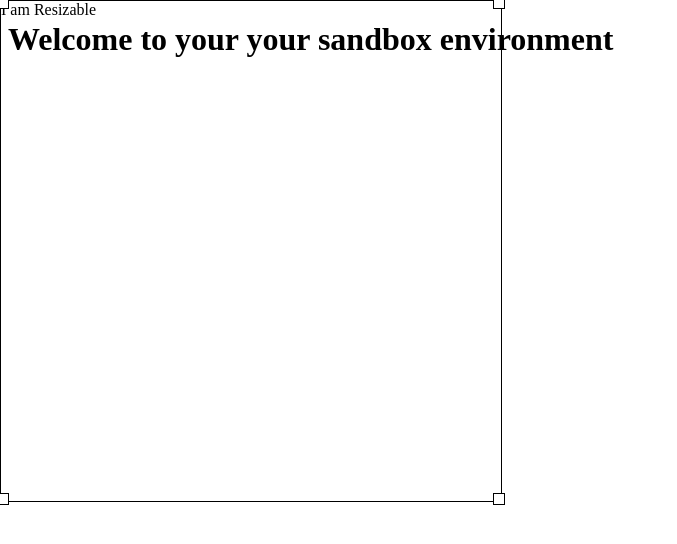
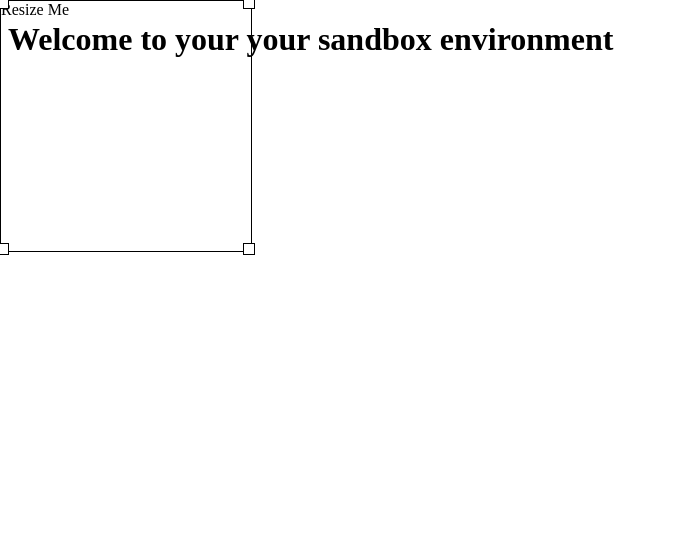
Before and after one commit to Martin-Karsten/vue3-drag-resize, a Vue app: page / in a window 1280 px wide. Shown: the top 544 px of the page, without its empty margins (0-677 px from the left). Built offline with nearby package versions, Linux system fonts and the light colour scheme.

Commit message:
make resizable

```diff
--- a/demo/App.vue
+++ b/demo/App.vue
@@ -7,7 +7,9 @@ import ResizeContainer from "../src/components/ResizeContainer/ResizeContainer.v
     <h1>Welcome to your your sandbox environment</h1>
   </main>
 
-  <ResizeContainer> I am Resizable </ResizeContainer>
+  <ResizeContainer :parentWidth="250" :parentHeight="250">
+    Resize Me
+  </ResizeContainer>
 </template>
 
 <style lang="scss" scoped></style>
--- a/src/components/ResizeContainer/ResizeContainer.vue
+++ b/src/components/ResizeContainer/ResizeContainer.vue
@@ -1,13 +1,23 @@
 <script setup lang="ts">
-import { computed, type ComputedRef, ref, type Ref } from "vue";
+import {
+  computed,
+  type ComputedRef,
+  ref,
+  type Ref,
+  onMounted,
+  onBeforeUnmount,
+} from "vue";
 import type {
   PositionStyle,
   SizeStyle,
   Dimensions,
+  MousePosition,
 } from "../../typings/ResizeContainer";
 
 const props = withDefaults(
   defineProps<{
+    parentWidth: number;
+    parentHeight: number;
     hasBorder?: boolean;
     borderColor?: string;
   }>(),
@@ -16,6 +26,17 @@ const props = withDefaults(
     borderColor: `black`,
   }
 );
+
+const SELECTORS: Readonly<string[]> = [
+  `top-left`,
+  `top-right`,
+  `bottom-left`,
+  `bottom-right`,
+];
+const MIN_WIDTH: number = 100;
+
+const selectedSelector: Ref<string> = ref(``);
+const isSelectedPressed: Ref<boolean> = ref(false);
 
 const dimensionsBeforeMove: Ref<Dimensions> = ref({
   left: 100,
@@ -31,11 +52,24 @@ const dimensions: Ref<Dimensions> = ref({
   right: 0,
 });
 
-const pointerX: Ref<number> = ref(0);
-const pointerY: Ref<number> = ref(0);
+const limits: Ref<Dimensions> = ref({
+  left: 0,
+  top: 0,
+  bottom: 0,
+  right: 0,
+});
 
-const width: ComputedRef<number> = computed(() => 500);
-const height: ComputedRef<number> = computed(() => 500);
+const currentMousePosition: Ref<MousePosition> = ref({
+  pointerX: 0,
+  pointerY: 0,
+});
+
+const width: ComputedRef<number> = computed(
+  () => props.parentWidth - dimensions.value.left - dimensions.value.right
+);
+const height: ComputedRef<number> = computed(
+  () => props.parentHeight - dimensions.value.top - dimensions.value.bottom
+);
 const sizeStyle: ComputedRef<SizeStyle> = computed(() => {
   return {
     width: `${width.value}px`,
@@ -47,6 +81,146 @@ const positionStyle: ComputedRef<PositionStyle> = computed(() => {
     top: `${dimensions.value.top}px`,
     left: `${dimensions.value.left}px`,
   };
+});
+
+onMounted(() => {
+  dimensions.value.right =
+    props.parentWidth - width.value - dimensions.value.left;
+  dimensions.value.bottom =
+    props.parentHeight - height.value - dimensions.value.top;
+
+  for (const selector of SELECTORS) {
+    document
+      .getElementById(selector)!
+      .addEventListener(`mousedown`, (event: MouseEvent) => {
+        event?.stopPropagation();
+        event?.preventDefault();
+        selectedSelector.value = String(selector);
+        isSelectedPressed.value = true;
+
+        calcResizeLimits();
+
+        saveDimensionsBeforeMove({
+          pointerX: event.pageX,
+          pointerY: event.pageY,
+        });
+      });
+  }
+
+  addEvents();
+});
+
+const saveDimensionsBeforeMove: { (mousePosition: MousePosition): void } = ({
+  pointerX,
+  pointerY,
+}) => {
+  currentMousePosition.value.pointerX = pointerX;
+  currentMousePosition.value.pointerY = pointerY;
+
+  dimensionsBeforeMove.value.left = dimensions.value.left;
+  dimensionsBeforeMove.value.right = dimensions.value.right;
+  dimensionsBeforeMove.value.top = dimensions.value.top;
+  dimensionsBeforeMove.value.bottom = dimensions.value.bottom;
+};
+
+const calcResizeLimits: { (): void } = () => {
+  limits.value = {
+    left: Math.max(dimensions.value.left + width.value - MIN_WIDTH, 0),
+    right: Math.max(dimensions.value.right + width.value - MIN_WIDTH, 0),
+    top: Math.max(dimensions.value.top + width.value - MIN_WIDTH, 0),
+    bottom: Math.max(dimensions.value.bottom + width.value - MIN_WIDTH, 0),
+  };
+};
+const move: { (event: MouseEvent): void } = (event: MouseEvent) => {
+  event.stopPropagation();
+  if (isSelectedPressed.value) {
+    drag({
+      left: currentMousePosition.value.pointerX - event.pageX,
+      top: currentMousePosition.value.pointerY - event.pageY,
+    });
+  }
+};
+const drag: { (delta: Pick<Dimensions, `left` | `top`>): void } = (delta) => {
+  positionCorrectionByLimit(getResizedValues(delta));
+};
+const positionCorrectionByLimit: { (newDimension: Dimensions): void } = (
+  newDimension
+) => {
+  dimensions.value.left = getSideCorrectionsByLimit(
+    limits.value.left,
+    newDimension.left
+  );
+  dimensions.value.right = getSideCorrectionsByLimit(
+    limits.value.right,
+    newDimension.right
+  );
+  dimensions.value.top = getSideCorrectionsByLimit(
+    limits.value.top,
+    newDimension.top
+  );
+  dimensions.value.bottom = getSideCorrectionsByLimit(
+    limits.value.bottom,
+    newDimension.bottom
+  );
+};
+const getSideCorrectionsByLimit: {
+  (limit: number, currentLimit: number): number;
+} = (limit, currentLimit) => {
+  if (limit && currentLimit < 0) {
+    return 0;
+  } else if (limit < currentLimit) {
+    return limit;
+  }
+
+  return currentLimit;
+};
+const getResizedValues: {
+  (delta: Pick<Dimensions, `left` | `top`>): Dimensions;
+} = (delta) => {
+  const newDimension: Dimensions = {
+    top: dimensionsBeforeMove.value.top,
+    bottom: dimensionsBeforeMove.value.bottom,
+    left: dimensionsBeforeMove.value.left,
+    right: dimensionsBeforeMove.value.right,
+  };
+
+  if (selectedSelector.value.includes(`bottom`)) {
+    newDimension.bottom = dimensionsBeforeMove.value.bottom + delta.top;
+  }
+  if (selectedSelector.value.includes(`top`)) {
+    newDimension.top = dimensionsBeforeMove.value.top - delta.top;
+  }
+  if (selectedSelector.value.includes(`right`)) {
+    newDimension.right = dimensionsBeforeMove.value.right + delta.left;
+  }
+  if (selectedSelector.value.includes(`left`)) {
+    newDimension.left = dimensionsBeforeMove.value.left - delta.left;
+  }
+
+  return newDimension;
+};
+const deselectSelector: { (): void } = (): void => {
+  isSelectedPressed.value = false;
+};
+
+const addEvents: { (): void } = () => {
+  EVENT_MAP.forEach((callback, eventName) =>
+    document.documentElement.addEventListener(eventName, callback)
+  );
+};
+const removeEvents: { (): void } = () => {
+  EVENT_MAP.forEach((callback, eventName) =>
+    document.documentElement.addEventListener(eventName, callback)
+  );
+};
+
+const EVENT_MAP: Readonly<Map<string, any>> = new Map([
+  [`mousemove`, move],
+  [`mouseup`, deselectSelector],
+]);
+
+onBeforeUnmount(() => {
+  removeEvents();
 });
 </script>
 
@@ -62,19 +236,20 @@ const positionStyle: ComputedRef<PositionStyle> = computed(() => {
   >
     <slot />
 
-    <div class="selector selector__top-left"></div>
-    <div class="selector selector__top-right"></div>
-    <div class="selector selector__bottom-left"></div>
-    <div class="selector selector__bottom-right"></div>
+    <div
+      v-for="selector of SELECTORS"
+      :key="selector"
+      :id="selector"
+      :class="`selector__${selector}`"
+      class="selector"
+    ></div>
   </div>
 </template>
 
 <style scoped lang="scss">
 .resizeContainer {
   height: 100px;
-  left: 500px;
   position: absolute;
-  top: 500px;
   width: 100px;
   border: 1px solid;
 }
```
Also changed, not shown: src/typings/ResizeContainer.ts (+6 -1 lines).
